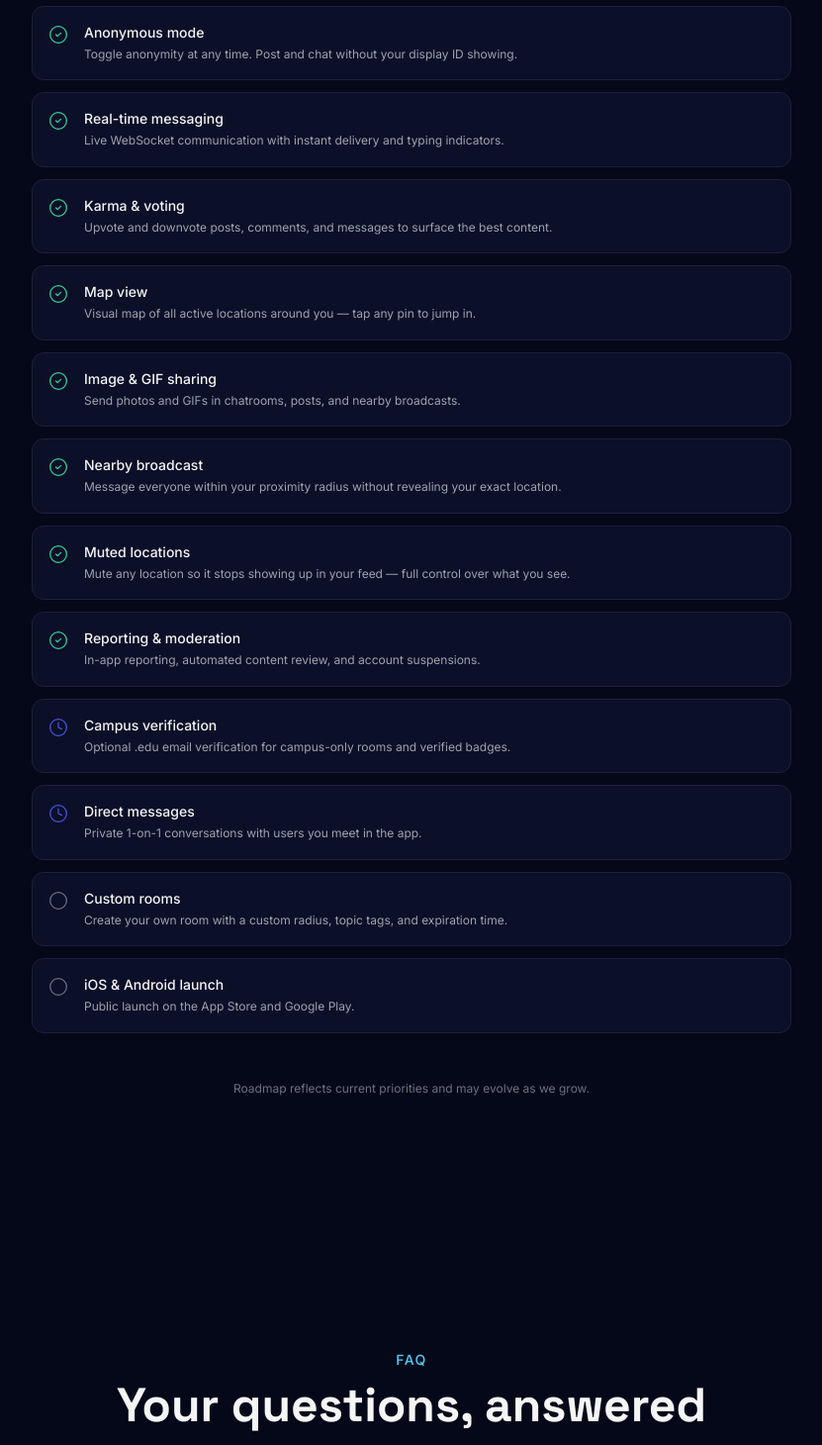
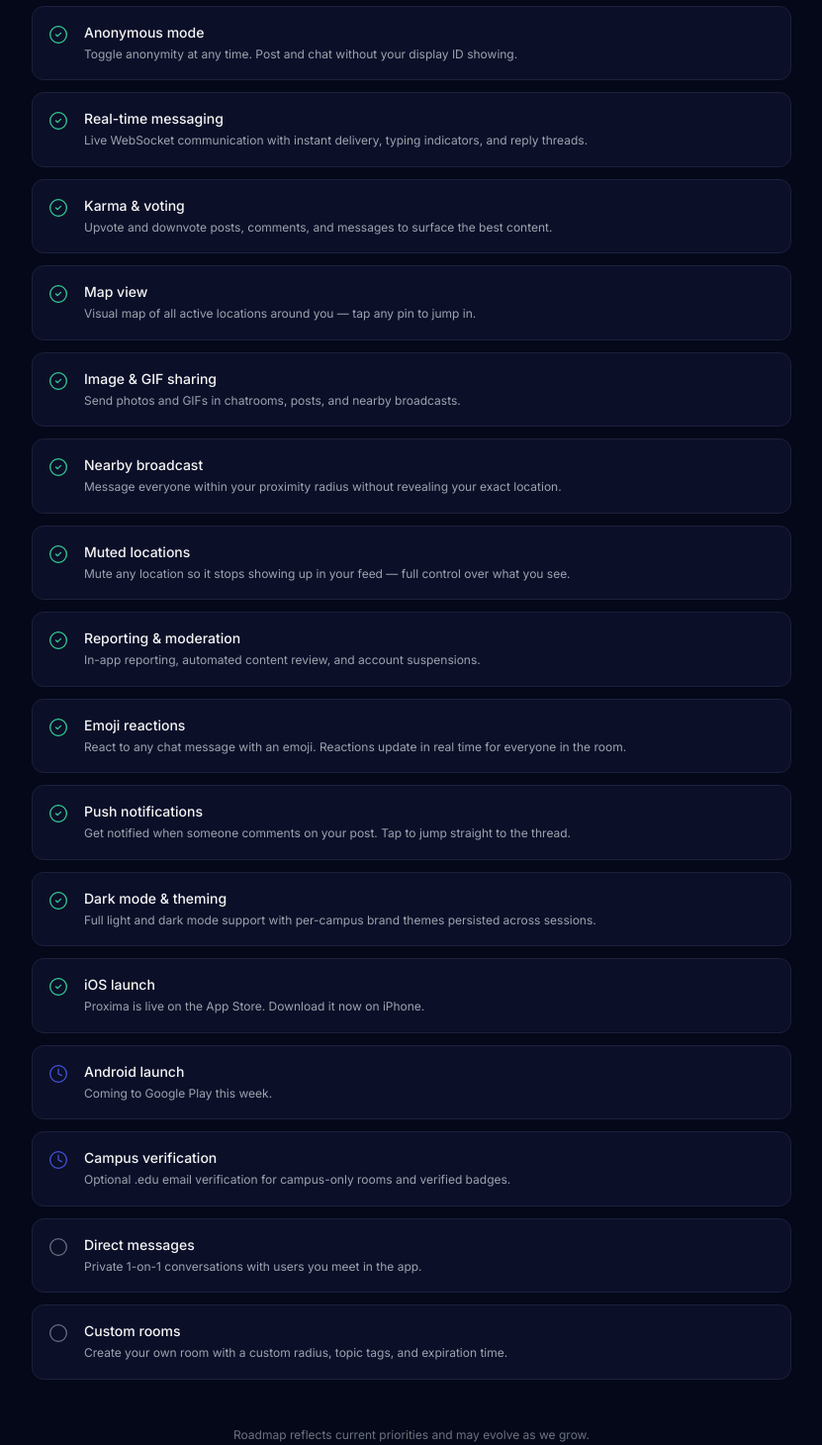
Before and after one commit to vex1220/proximachat-web, a Next.js app: page / in a window 1280 px wide. Shown: the part 3955-5415 px from the top of the page at 99% size, without its empty margins (224-1055 px from the left). Built offline with nearby package versions, Linux system fonts and the light colour scheme.

Commit message:
roadmap update

```diff
--- a/src/components/RoadmapSection.tsx
+++ b/src/components/RoadmapSection.tsx
@@ -12,17 +12,21 @@ type Status = 'done' | 'in-progress' | 'planned';
 const roadmap: { status: Status; label: string; description: string }[] = [
   { status: 'done', label: 'Location-based chatrooms', description: 'Real-time rooms tied to physical locations — join any room within your radius.' },
   { status: 'done', label: 'Anonymous mode', description: 'Toggle anonymity at any time. Post and chat without your display ID showing.' },
-  { status: 'done', label: 'Real-time messaging', description: 'Live WebSocket communication with instant delivery and typing indicators.' },
+  { status: 'done', label: 'Real-time messaging', description: 'Live WebSocket communication with instant delivery, typing indicators, and reply threads.' },
   { status: 'done', label: 'Karma & voting', description: 'Upvote and downvote posts, comments, and messages to surface the best content.' },
   { status: 'done', label: 'Map view', description: 'Visual map of all active locations around you — tap any pin to jump in.' },
   { status: 'done', label: 'Image & GIF sharing', description: 'Send photos and GIFs in chatrooms, posts, and nearby broadcasts.' },
   { status: 'done', label: 'Nearby broadcast', description: 'Message everyone within your proximity radius without revealing your exact location.' },
   { status: 'done', label: 'Muted locations', description: 'Mute any location so it stops showing up in your feed — full control over what you see.' },
   { status: 'done', label: 'Reporting & moderation', description: 'In-app reporting, automated content review, and account suspensions.' },
+  { status: 'done', label: 'Emoji reactions', description: 'React to any chat message with an emoji. Reactions update in real time for everyone in the room.' },
+  { status: 'done', label: 'Push notifications', description: 'Get notified when someone comments on your post. Tap to jump straight to the thread.' },
+  { status: 'done', label: 'Dark mode & theming', description: 'Full light and dark mode support with per-campus brand themes persisted across sessions.' },
+  { status: 'done', label: 'iOS launch', description: 'Proxima is live on the App Store. Download it now on iPhone.' },
+  { status: 'in-progress', label: 'Android launch', description: 'Coming to Google Play this week.' },
   { status: 'in-progress', label: 'Campus verification', description: 'Optional .edu email verification for campus-only rooms and verified badges.' },
-  { status: 'in-progress', label: 'Direct messages', description: 'Private 1-on-1 conversations with users you meet in the app.' },
+  { status: 'planned', label: 'Direct messages', description: 'Private 1-on-1 conversations with users you meet in the app.' },
   { status: 'planned', label: 'Custom rooms', description: 'Create your own room with a custom radius, topic tags, and expiration time.' },
-  { status: 'planned', label: 'iOS & Android launch', description: 'Public launch on the App Store and Google Play.' },
 ];
 
 const statusConfig: Record<Status, { icon: typeof CheckCircle2; color: string; label: string }> = {
```
